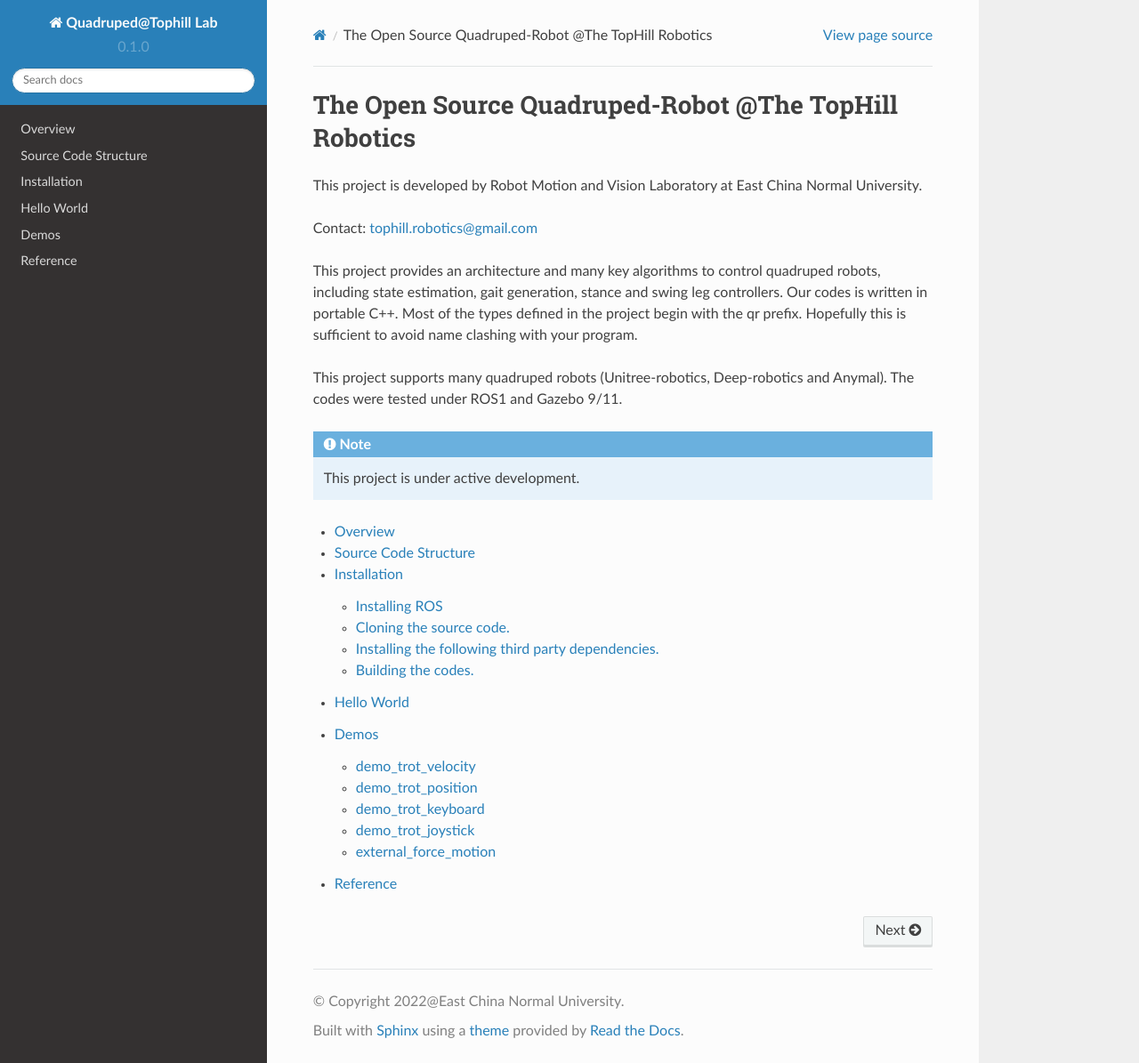
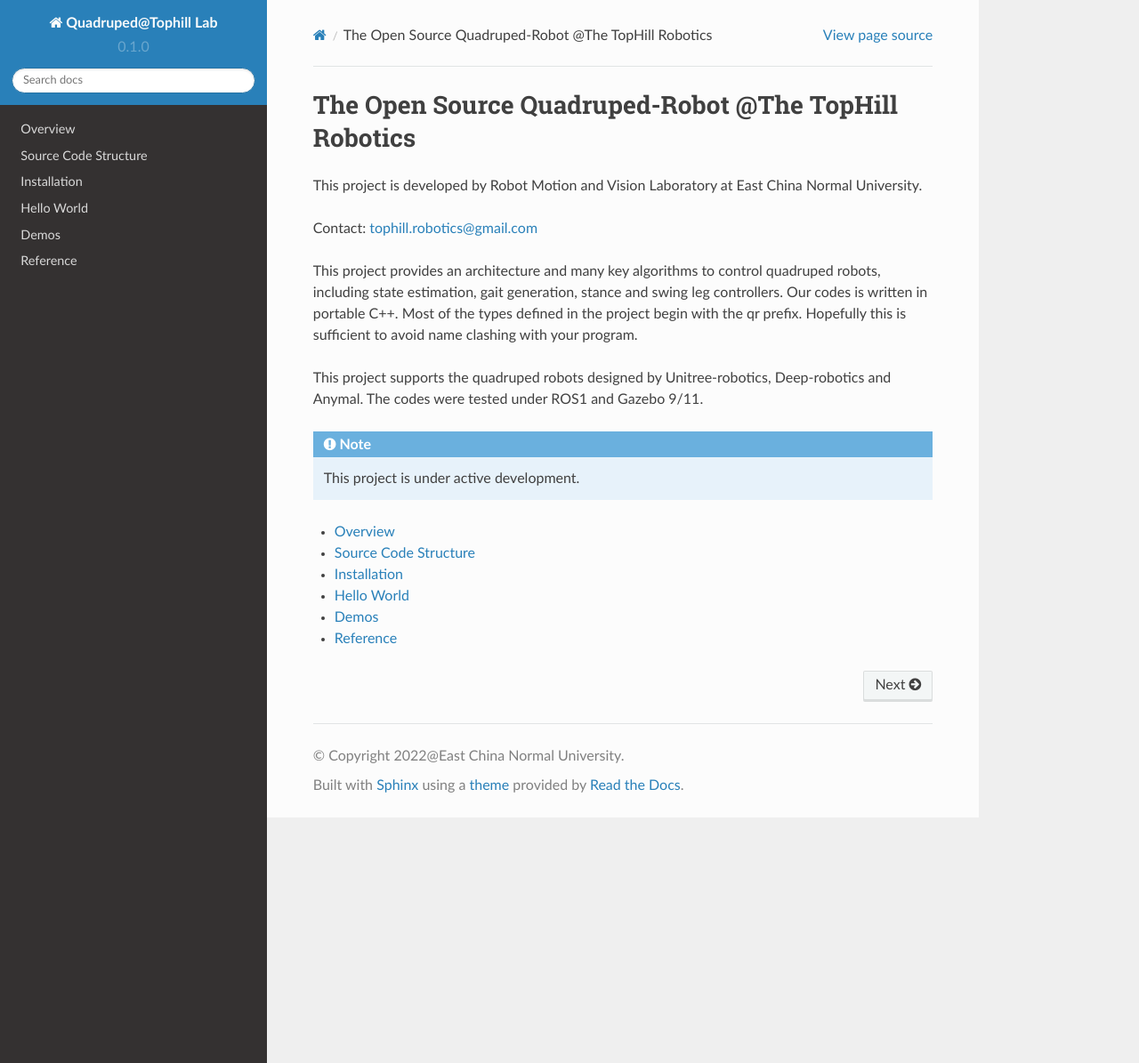
Before and after one commit to TopHillRobotics/quadruped-robot-docs, a Sphinx documentation site: the page built from docs/source/index.rst, in a window 1280 px wide and 1195 px high. Shown: the whole window at 89% size. Built offline with Sphinx 7.4.7 and the Read the Docs theme 2.0.0, drawn with Linux system fonts in a browser that asks for light colours.

Commit message:
Update index.rst

```diff
--- a/docs/source/index.rst
+++ b/docs/source/index.rst
@@ -8,7 +8,7 @@ Contact: tophill.robotics@gmail.com
 
 This project provides an architecture and many key algorithms to control quadruped robots, including state estimation, gait generation, stance and swing leg controllers. Our codes is written in portable C++. Most of the types defined in the project begin with the qr prefix. Hopefully this is sufficient to avoid name clashing with your program.
 
-This project supports many quadruped robots (Unitree-robotics, Deep-robotics and Anymal). The codes were tested under ROS1 and Gazebo 9/11.
+This project supports the quadruped robots designed by Unitree-robotics, Deep-robotics and Anymal. The codes were tested under ROS1 and Gazebo 9/11.
 
 
 .. note::
```
Also changed, not shown: other parts of docs/source/index.rst (+1 -1 lines).
